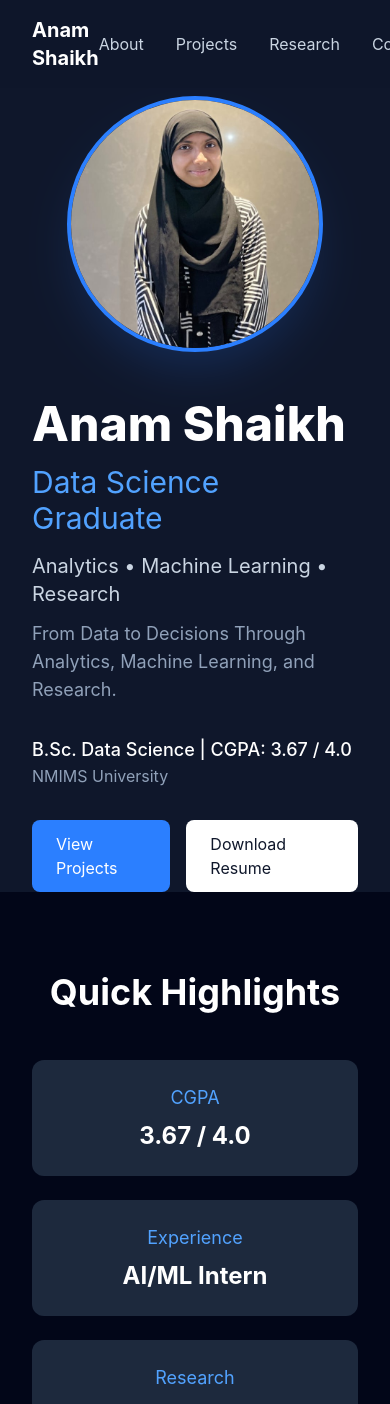
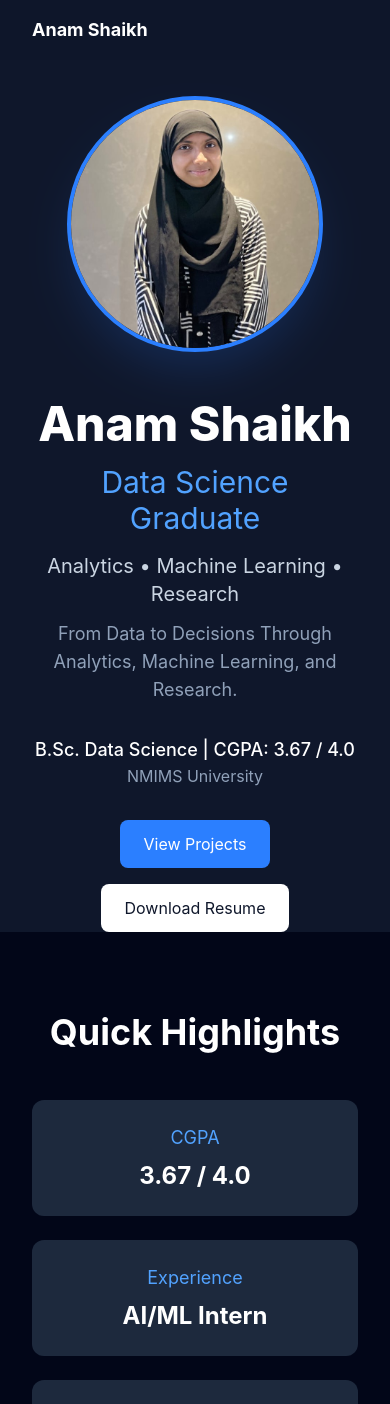
Before and after one commit to anamsk147/portfolio-website, a React (Vite) app: page / in a window 390 px wide. Shown: the top 1404 px of the page. Built offline with nearby package versions, Linux system fonts and the light colour scheme.

Commit message:
Improved mobile responsiveness

```diff
--- a/src/components/Hero.jsx
+++ b/src/components/Hero.jsx
@@ -2,7 +2,7 @@ function Hero() {
   return (
     <section className="min-h-screen bg-slate-900 text-white flex flex-col-reverse lg:flex-row items-center justify-between px-8 lg:px-20 pt-24 gap-12">
 
-      <div className="max-w-3xl">
+      <div className="max-w-3xl text-center lg:text-left">
         <h1 className="text-5xl lg:text-7xl font-extrabold mb-4">
           Anam Shaikh
         </h1>
@@ -30,7 +30,7 @@ function Hero() {
           </p>
         </div>
 
-        <div className="flex gap-4">
+        <div className="flex flex-wrap justify-center lg:justify-start gap-4">
           <a
             href="#projects"
             className="bg-blue-500 hover:bg-blue-600 px-6 py-3 rounded-lg"
--- a/src/components/Navbar.jsx
+++ b/src/components/Navbar.jsx
@@ -3,11 +3,11 @@ function Navbar() {
     <nav className="fixed top-0 left-0 w-full bg-slate-900/90 backdrop-blur-sm z-50">
       <div className="max-w-7xl mx-auto px-8 py-4 flex justify-between items-center">
 
-        <h1 className="text-white text-xl font-bold">
+        <h1 className="text-white text-lg md:text-xl font-bold">
           Anam Shaikh
         </h1>
 
-        <div className="flex gap-8 text-slate-300">
+        <div className="hidden md:flex gap-8 text-slate-300">
           <a href="#about" className="hover:text-blue-400">
             About
           </a>
```
